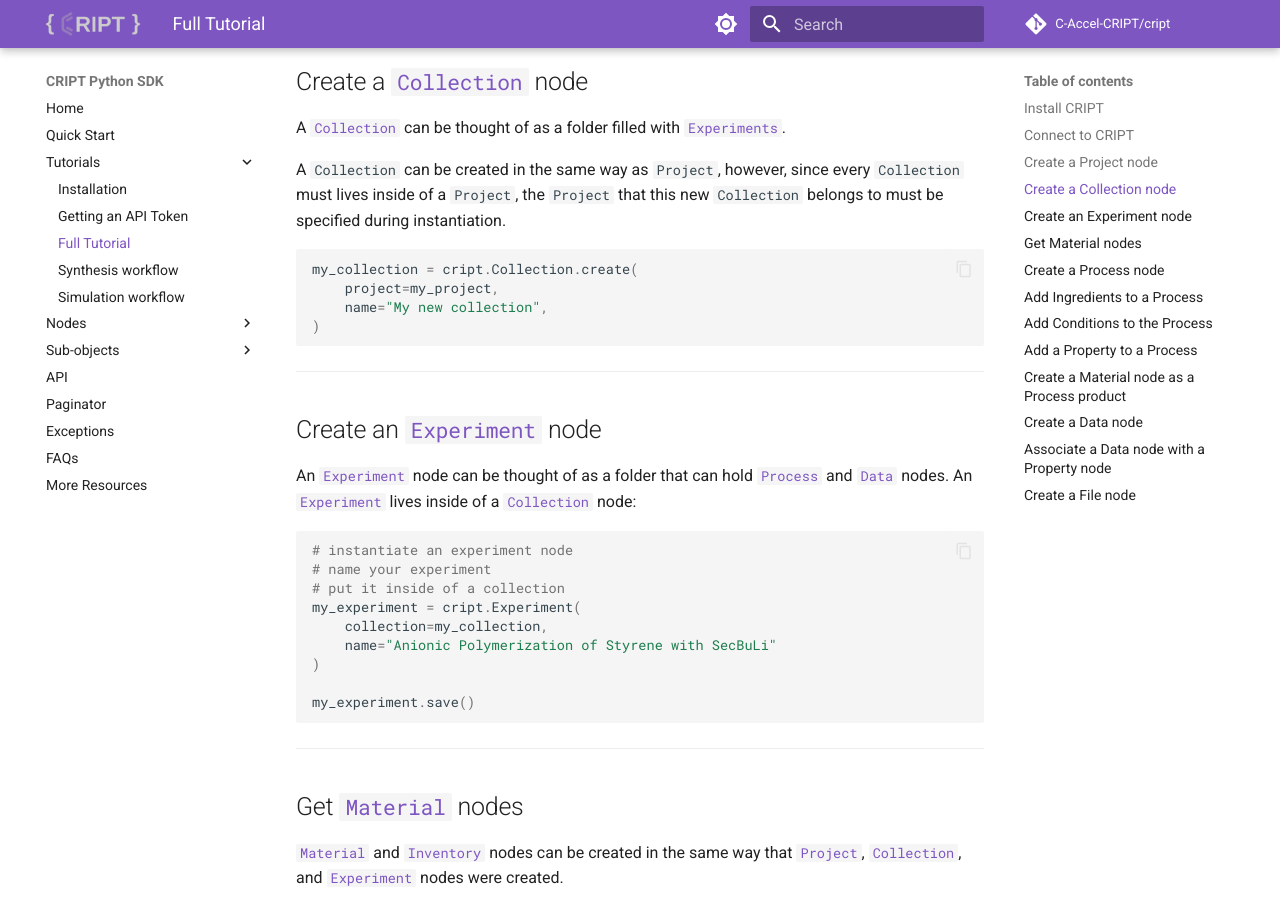
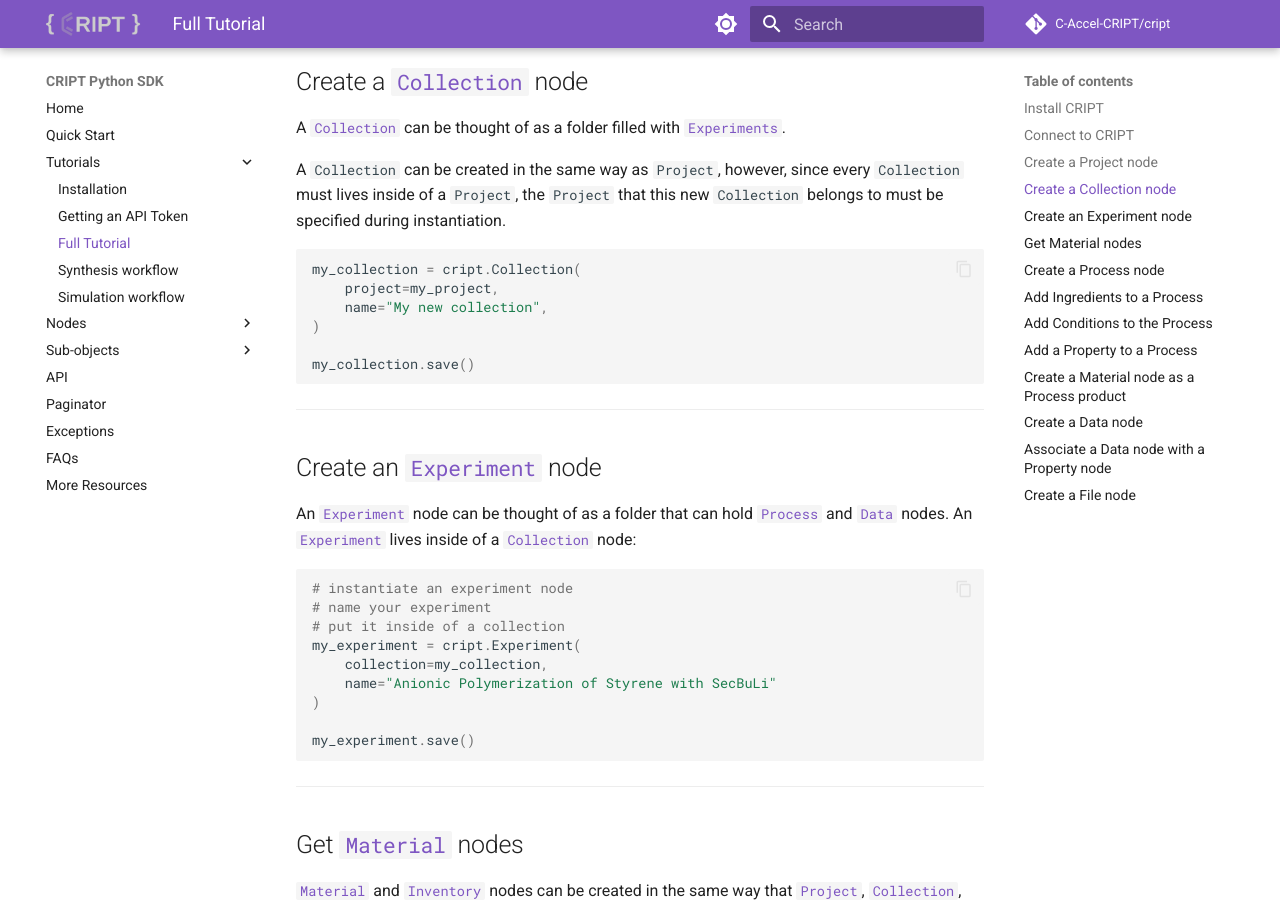
Before and after one commit to C-Accel-CRIPT/sdk-archive, an MkDocs documentation site: the page built from docs/tutorials/full_tutorial.md, in a window 1280 px wide and 900 px high, scrolled down 1642 px. Built offline with MkDocs 1.6.1 and Material for MkDocs 9.7.7, drawn with Linux system fonts in a browser that asks for light colours; comment, search, counter and statistics services are not loaded.

Commit message:
changed create to instantiate and save in Create a Collection node

````diff
--- a/docs/tutorials/full_tutorial.md
+++ b/docs/tutorials/full_tutorial.md
@@ -80,10 +80,12 @@ filled with <a href="../../nodes/experiment" target="_blank">`Experiments`</a>.
 A `Collection` can be created in the same way as `Project`, however, since every `Collection` must lives inside of a `Project`, the `Project` that this new `Collection` belongs to must be specified during instantiation.
 
 ``` python
-my_collection = cript.Collection.create(
+my_collection = cript.Collection(
     project=my_project,
     name="My new collection",
 )
+
+my_collection.save()
 ```
 
 ---
````
